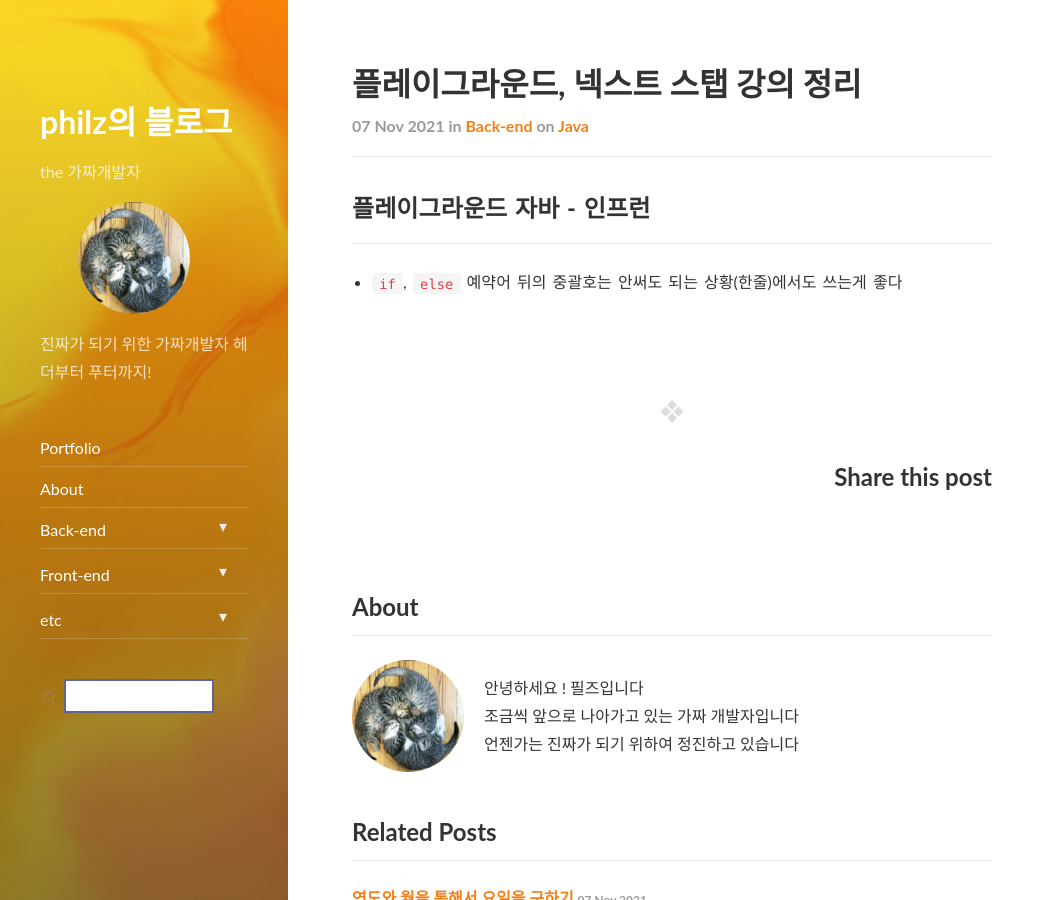
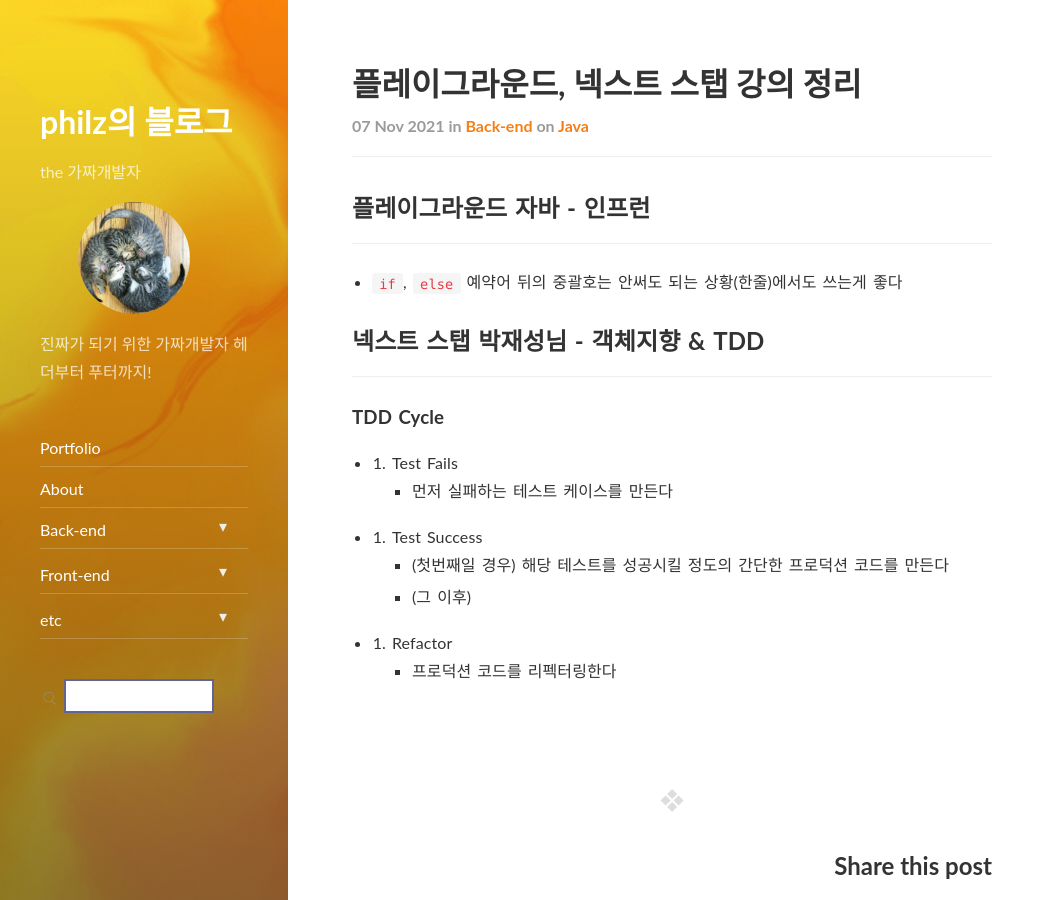
Before and after one commit to progress0407/progress0407.github.io, a Jekyll site: the page built from _posts/backend/java/2021-11-07-java-nextstep-playground.md, in a window 1280 px wide and 900 px high. Shown: the whole window, without its empty margins (0-1055 px from the left). Built offline with Jekyll 4.4.1, drawn with Linux system fonts in a browser that asks for light colours; nearby versions of some CDN libraries.

Commit message:
TDD 업로드

```diff
--- a/_posts/backend/java/2021-11-07-java-nextstep-playground.md
+++ b/_posts/backend/java/2021-11-07-java-nextstep-playground.md
@@ -13,3 +13,17 @@ comments: true
 ---
 
 - `if`, `else` 예약어 뒤의 중괄호는 안써도 되는 상황(한줄)에서도 쓰는게 좋다
+
+## 넥스트 스탭 박재성님 - 객체지향 & TDD
+
+---
+
+### TDD Cycle
+
+- 1. Test Fails
+  - 먼저 실패하는 테스트 케이스를 만든다
+- 2. Test Success
+  - (첫번째일 경우) 해당 테스트를 성공시킬 정도의 간단한 프로덕션 코드를 만든다
+  - (그 이후)
+- 3. Refactor
+  - 프로덕션 코드를 리펙터링한다
```
